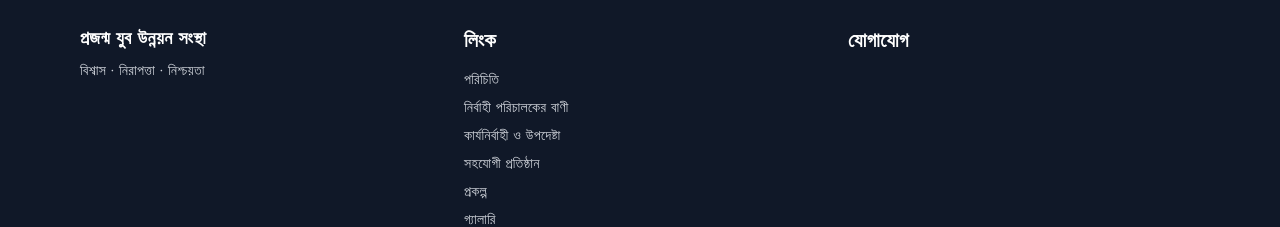
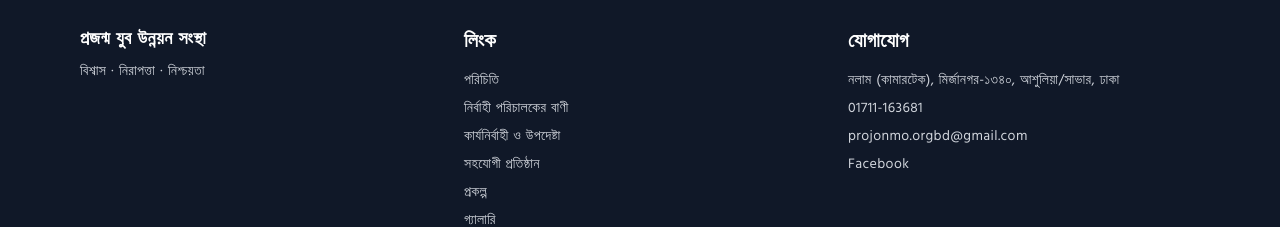
Before and after one commit to sourceancode-cmd/projonmo-, a Next.js app: page / in a window 1280 px wide. Shown: the part 1307-1534 px from the top of the page. Built offline with nearby package versions, Linux system fonts and the light colour scheme; no server answers; the database is empty.

Commit message:
Update Footer.jsx

```diff
--- a/components/Footer.jsx
+++ b/components/Footer.jsx
@@ -1,7 +1,7 @@
 "use client";
 import Link from "next/link";
 import { usePathname } from "next/navigation";
-import { ABOUT, NAV } from "@/lib/site";
+import { SITE, ABOUT, NAV } from "@/lib/site";
 import { useLang } from "@/lib/LanguageContext";
 import { useDoc } from "@/lib/content";
 
@@ -10,10 +10,25 @@ export default function Footer() {
   const pathname = usePathname();
   const { data: s } = useDoc("settings", "site");
 
+  // অ্যাডমিন প্যানেলে ফুটার দেখাবে না
   if (pathname?.startsWith("/admin")) return null;
 
-  const siteName = s?.siteName || (lang === "bn" ? "প্রজন্ম যুব উন্নয়ন সংস্থা" : "Projonmo Jubo Unnoyn Songstha");
-  const tagline = s?.tagline || (lang === "bn" ? "বিশ্বাস · নিরাপত্তা · নিশ্চয়তা" : "Trust · Security · Certainty");
+  // ফায়ারবেস থেকে ডেটা না এলে ডিফল্ট মান দেখাবে
+  const siteName = lang === "bn"
+    ? (s?.siteNameBn || SITE.name.bn)
+    : (s?.siteNameEn || SITE.name.en);
+
+  const tagline = lang === "bn"
+    ? (s?.taglineBn || SITE.tagline.bn)
+    : (s?.taglineEn || SITE.tagline.en);
+
+  const address = lang === "bn"
+    ? (s?.addressBn || SITE.address.bn)
+    : (s?.addressEn || SITE.address.en);
+
+  const phone = s?.phone || SITE.phone;
+  const email = s?.email || SITE.email;
+  const facebook = s?.facebook || SITE.facebook;
 
   return (
     <footer className="mt-16 bg-gray-900 text-gray-300">
@@ -26,17 +41,21 @@ export default function Footer() {
           <p className="mb-3 font-semibold text-white">{lang === "bn" ? "লিংক" : "Links"}</p>
           <ul className="space-y-2 text-sm">
             {[...ABOUT, ...NAV].map((l) => (
-              <li key={l.href}><Link href={l.href} className="hover:text-white">{l.label[lang]}</Link></li>
+              <li key={l.href}>
+                <Link href={l.href} className="hover:text-white">{l.label[lang]}</Link>
+              </li>
             ))}
           </ul>
         </div>
         <div>
           <p className="mb-3 font-semibold text-white">{lang === "bn" ? "যোগাযোগ" : "Contact"}</p>
           <ul className="space-y-2 text-sm">
-            {s?.address && <li>{s.address}</li>}
-            {s?.phone && <li><a href={`tel:${s.phone}`}>{s.phone}</a></li>}
-            {s?.email && <li><a href={`mailto:${s.email}`}>{s.email}</a></li>}
-            {s?.facebook && <li><a href={s.facebook} target="_blank" rel="noopener noreferrer">Facebook</a></li>}
+            {address && <li>{address}</li>}
+            {phone && <li><a href={`tel:${phone}`}>{phone}</a></li>}
+            {email && <li><a href={`mailto:${email}`}>{email}</a></li>}
+            {facebook && (
+              <li><a href={facebook} target="_blank" rel="noopener noreferrer">Facebook</a></li>
+            )}
           </ul>
         </div>
       </div>
```
